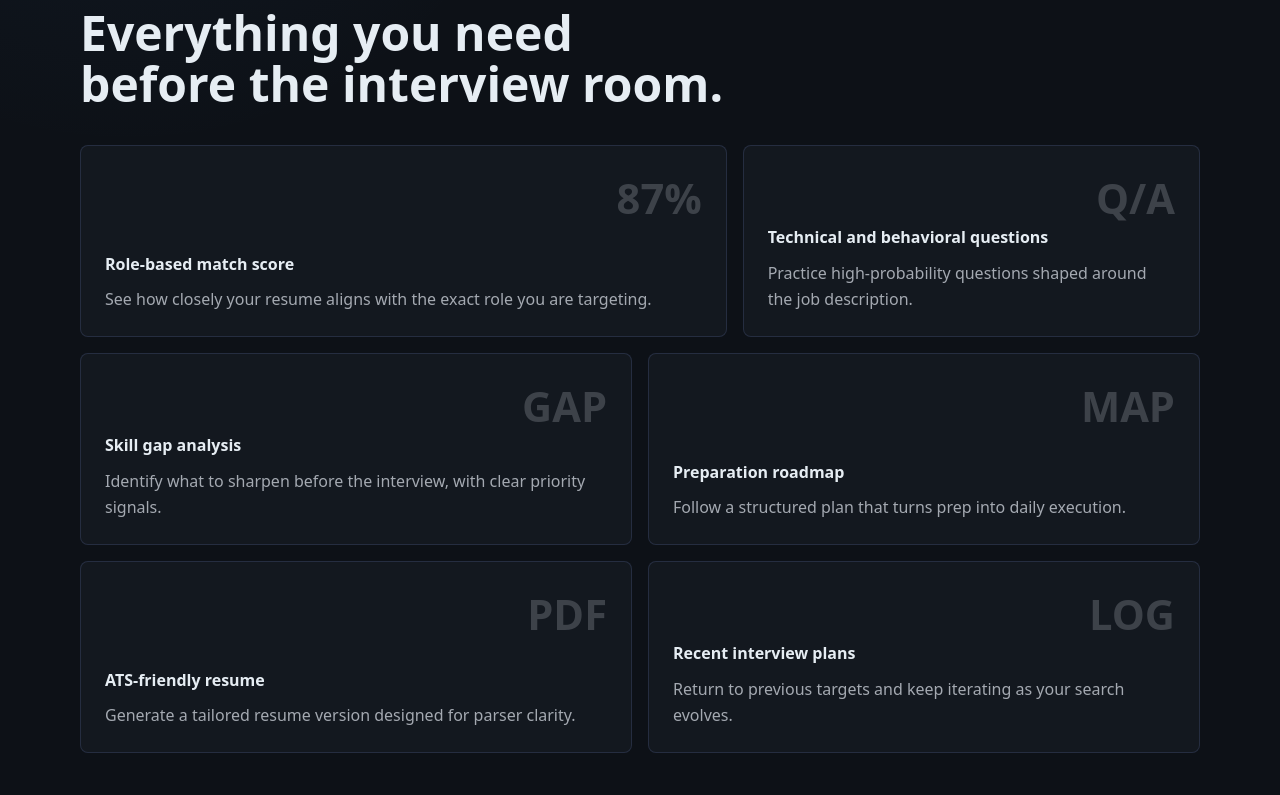
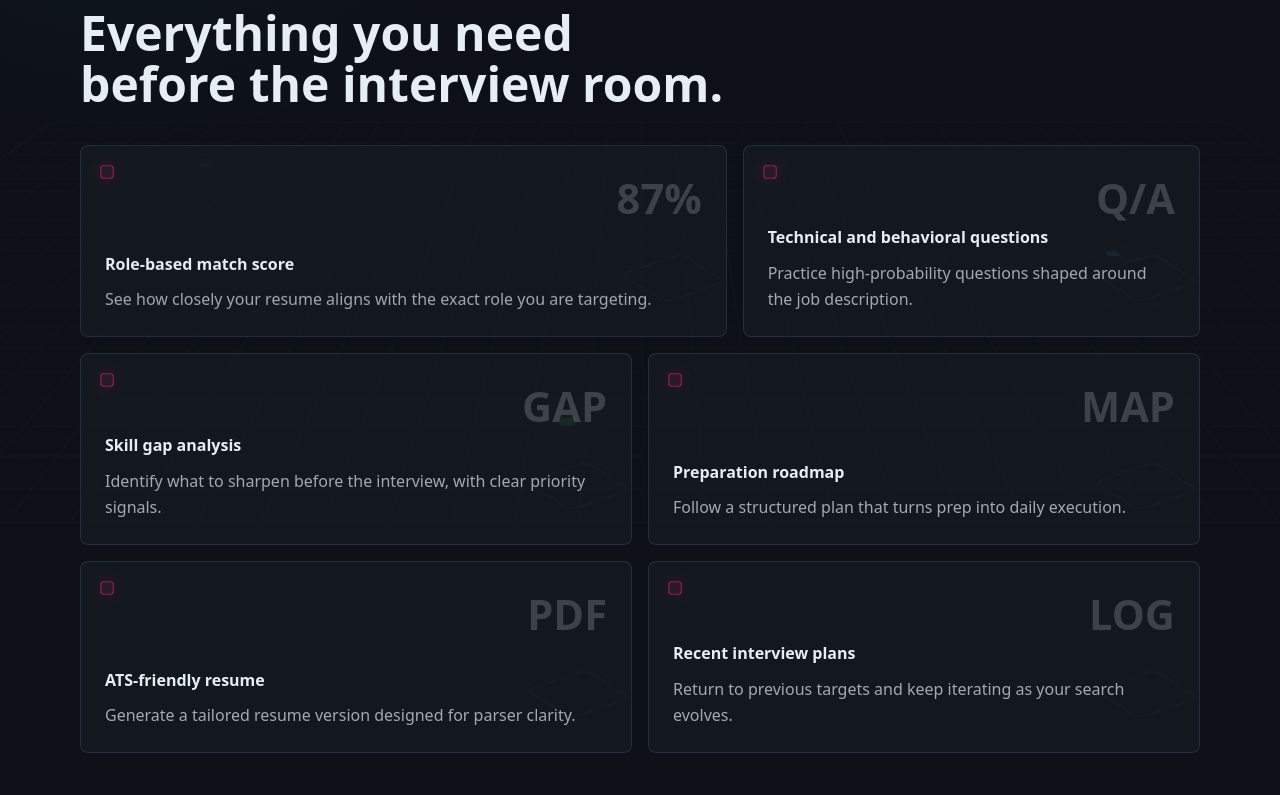
Before and after one commit to neelabhra-de/interview-ai, a React (Vite) app in the folder Frontend/: page / in a window 1280 px wide. Shown: the part 1985-2780 px from the top of the page. Built offline with nearby package versions, Linux system fonts and the light colour scheme.

Commit message:
feat: enhance feature grid with animated capability field and beacon effects

```diff
--- a/Frontend/src/features/landing/pages/Landing.jsx
+++ b/Frontend/src/features/landing/pages/Landing.jsx
@@ -125,8 +125,14 @@ const Landing = () => (
                 <h2>Everything you need before the interview room.</h2>
             </div>
             <div className='feature-grid'>
+                <div className='capability-field' aria-hidden='true'>
+                    <span />
+                    <span />
+                    <span />
+                </div>
                 {features.map(([title, text, stat], index) => (
                     <article className={`feature-card feature-card--${index + 1}`} key={title}>
+                        <div className='feature-card__beacon' aria-hidden='true' />
                         <div className='feature-card__mark'>{stat}</div>
                         <h3>{title}</h3>
                         <p>{text}</p>
--- a/Frontend/src/features/landing/style/landing.scss
+++ b/Frontend/src/features/landing/style/landing.scss
@@ -534,22 +534,104 @@ $font-stack: system-ui, -apple-system, BlinkMacSystemFont, 'Segoe UI', Roboto, s
 }
 
 .feature-grid {
+    position: relative;
     display: grid;
     grid-template-columns: repeat(12, 1fr);
     gap: 1rem;
+    perspective: 1200px;
+    isolation: isolate;
+}
+
+.capability-field {
+    position: absolute;
+    inset: -2rem -1rem;
+    z-index: -1;
+    pointer-events: none;
+    border: 1px solid rgba($border-color, 0.24);
+    border-radius: 8px;
+    background:
+        linear-gradient(rgba($accent, 0.035) 1px, transparent 1px),
+        linear-gradient(90deg, rgba($blue, 0.03) 1px, transparent 1px);
+    background-size: 32px 32px;
+    transform: rotateX(58deg) translateY(2rem);
+    transform-origin: center top;
+    animation: capabilityPlane 8s ease-in-out infinite;
+
+    span {
+        position: absolute;
+        width: 9px;
+        height: 9px;
+        border-radius: 2px;
+        background-color: $accent;
+        box-shadow: 0 0 18px rgba($accent, 0.52);
+        animation: capabilityNode 4s ease-in-out infinite;
+    }
+
+    span:nth-child(1) {
+        top: 18%;
+        left: 16%;
+    }
+
+    span:nth-child(2) {
+        top: 48%;
+        right: 19%;
+        background-color: $blue;
+        box-shadow: 0 0 18px rgba($blue, 0.42);
+        animation-delay: 0.6s;
+    }
+
+    span:nth-child(3) {
+        bottom: 14%;
+        left: 46%;
+        background-color: $green;
+        box-shadow: 0 0 18px rgba($green, 0.38);
+        animation-delay: 1.2s;
+    }
 }
 
 .feature-card {
+    position: relative;
     min-height: 190px;
     padding: 1.5rem;
     display: flex;
     flex-direction: column;
     justify-content: flex-end;
-    transition: transform 0.25s, border-color 0.25s;
+    overflow: hidden;
+    transform-style: preserve-3d;
+    animation: capabilityFloat 6s ease-in-out infinite;
+    transition: transform 0.25s, border-color 0.25s, box-shadow 0.25s;
+
+    &::before {
+        content: "";
+        position: absolute;
+        inset: 0;
+        background: linear-gradient(120deg, transparent, rgba($accent, 0.07), transparent);
+        transform: translateX(-115%);
+        transition: transform 0.65s;
+    }
+
+    &::after {
+        content: "";
+        position: absolute;
+        right: 1rem;
+        bottom: 1rem;
+        width: 72px;
+        height: 72px;
+        border: 1px solid rgba($accent, 0.12);
+        border-radius: 8px;
+        transform: rotateX(62deg) rotateZ(45deg);
+        animation: tokenTurn 5s ease-in-out infinite;
+    }
 
     &:hover {
-        transform: translateY(-6px);
+        animation-play-state: paused;
+        transform: translateY(-8px) rotateX(2deg) rotateY(-2deg);
         border-color: rgba($accent, 0.35);
+        box-shadow: 0 22px 56px rgba(#000, 0.22), 0 0 28px rgba($accent, 0.08);
+
+        &::before {
+            transform: translateX(115%);
+        }
     }
 
     &--1 {
@@ -558,18 +640,34 @@ $font-stack: system-ui, -apple-system, BlinkMacSystemFont, 'Segoe UI', Roboto, s
 
     &--2 {
         grid-column: span 5;
+        animation-delay: 0.15s;
     }
 
     &--3,
     &--4 {
         grid-column: span 6;
+        animation-delay: 0.3s;
     }
 
     &--5,
     &--6 {
         grid-column: span 6;
         min-height: 150px;
+        animation-delay: 0.45s;
     }
+}
+
+.feature-card__beacon {
+    position: absolute;
+    left: 1.25rem;
+    top: 1.25rem;
+    width: 12px;
+    height: 12px;
+    border: 1px solid rgba($accent, 0.55);
+    border-radius: 3px;
+    background-color: rgba($accent, 0.12);
+    box-shadow: 0 0 16px rgba($accent, 0.25);
+    animation: beaconPulse 1.9s ease-in-out infinite;
 }
 
 .feature-card__mark {
@@ -578,6 +676,13 @@ $font-stack: system-ui, -apple-system, BlinkMacSystemFont, 'Segoe UI', Roboto, s
     font-size: 2.6rem;
     font-weight: 900;
     align-self: flex-end;
+    transform: translateZ(18px);
+    transition: color 0.25s, text-shadow 0.25s;
+}
+
+.feature-card:hover .feature-card__mark {
+    color: rgba($accent, 0.5);
+    text-shadow: 0 0 22px rgba($accent, 0.2);
 }
 
 .report-preview-section {
@@ -804,6 +909,69 @@ $font-stack: system-ui, -apple-system, BlinkMacSystemFont, 'Segoe UI', Roboto, s
     }
 }
 
+@keyframes capabilityPlane {
+    0%,
+    100% {
+        opacity: 0.42;
+        transform: rotateX(58deg) translateY(2rem) translateZ(0);
+    }
+
+    50% {
+        opacity: 0.78;
+        transform: rotateX(58deg) translateY(1.2rem) translateZ(12px);
+    }
+}
+
+@keyframes capabilityNode {
+    0%,
+    100% {
+        opacity: 0.35;
+        transform: translateY(0) scale(1);
+    }
+
+    50% {
+        opacity: 1;
+        transform: translateY(-12px) scale(1.2);
+    }
+}
+
+@keyframes capabilityFloat {
+    0%,
+    100% {
+        transform: translateY(0);
+    }
+
+    50% {
+        transform: translateY(-5px);
+    }
+}
+
+@keyframes tokenTurn {
+    0%,
+    100% {
+        opacity: 0.35;
+        transform: rotateX(62deg) rotateZ(45deg) translateZ(0);
+    }
+
+    50% {
+        opacity: 0.72;
+        transform: rotateX(62deg) rotateZ(225deg) translateZ(10px);
+    }
+}
+
+@keyframes beaconPulse {
+    0%,
+    100% {
+        opacity: 0.5;
+        transform: scale(1);
+    }
+
+    50% {
+        opacity: 1;
+        transform: scale(1.18);
+    }
+}
+
 @media (max-width: 900px) {
     .landing-nav__links {
         display: none;
@@ -825,6 +993,10 @@ $font-stack: system-ui, -apple-system, BlinkMacSystemFont, 'Segoe UI', Roboto, s
 
     .feature-card {
         grid-column: span 12;
+    }
+
+    .capability-field {
+        display: none;
     }
 
     .landing-footer {
@@ -869,7 +1041,12 @@ $font-stack: system-ui, -apple-system, BlinkMacSystemFont, 'Segoe UI', Roboto, s
     .preview-bars span,
     .score-ring,
     .mini-report,
-    .data-node {
+    .data-node,
+    .capability-field,
+    .capability-field span,
+    .feature-card,
+    .feature-card::after,
+    .feature-card__beacon {
         animation: none;
     }
 }
```
